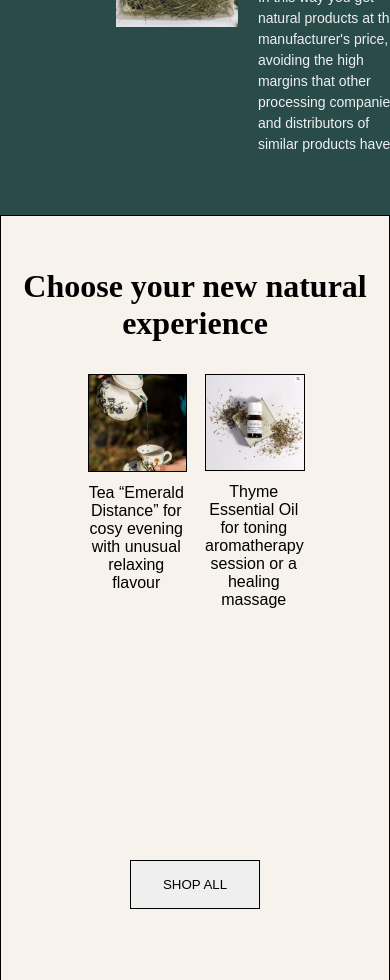
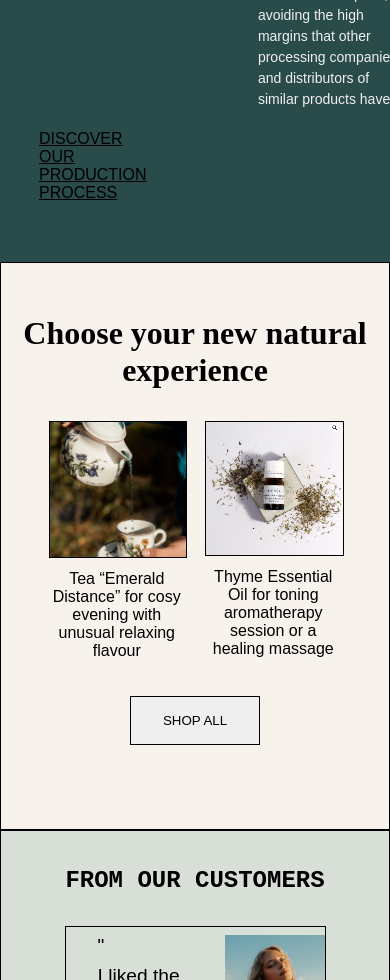
Before and after one commit to LucileTech/richka, a React (Vite) app: page / in a window 390 px wide. Shown: the part 4580-5560 px from the top of the page. Built offline with nearby package versions, Linux system fonts and the light colour scheme; a web font is replaced by a local one.

Commit message:
phone version

```diff
--- a/src/App.css
+++ b/src/App.css
@@ -513,6 +513,20 @@
   line-height: 1.5;
 }
 
+#phone-link {
+  display: none;
+}
+
+@media (max-width: 768px) {
+  .why-richka-header a {
+    display: none;
+  }
+
+  #phone-link {
+    display: flex;
+  }
+}
+
 /* ShopAll Component */
 .shop-all {
   background-color: #f7f2ec;
@@ -554,6 +568,18 @@
   border: 1px solid black;
   cursor: pointer;
 }
+
+@media (max-width: 768px) {
+  .shop-all .product {
+    height: 25vh;
+    width: 35vw;
+  }
+
+  .shop-all-button {
+    margin-bottom: 4rem;
+  }
+}
+
 /* Reviews Component */
 .reviews {
   background-color: #d8dfd7;
@@ -628,6 +654,12 @@
   font-family: "Courier New", Courier, monospace; /* Correspond à la police de l'image */
 }
 
+@media (max-width: 768px) {
+  .review-card {
+    width: 75%;
+  }
+}
+
 /* Footer Component */
 .footer {
   background-color: #004851;
--- a/src/components/Process.tsx
+++ b/src/components/Process.tsx
@@ -42,6 +42,9 @@ const Process: React.FC = () => {
             </p>
           </div>
         </div>
+        <a id="phone-link" href="#">
+          DISCOVER OUR PRODUCTION PROCESS
+        </a>
       </div>
     </div>
   );
```
